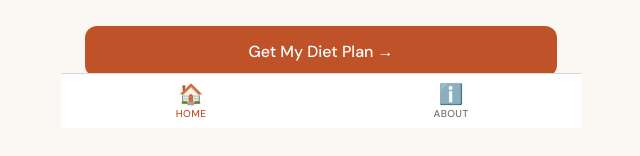
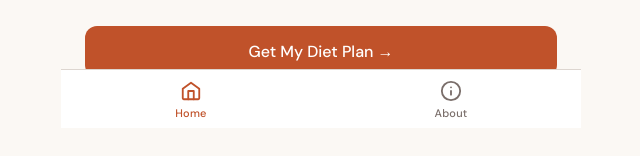
Before and after one commit to ShahrozeRizvi/FerroFuel, a plain HTML site: page index.html in a window 1280 px wide. Shown: the part 672-828 px from the top of the page, 319-959 px from the left. Drawn offline with Linux system fonts and the light colour scheme.

Commit message:
Update index.html

```diff
--- a/index.html
+++ b/index.html
@@ -311,13 +311,14 @@
   }
   .nav-btn {
     flex: 1; padding: 10px 0 8px; display: flex; flex-direction: column;
-    align-items: center; gap: 3px; background: none; border: none;
+    align-items: center; gap: 4px; background: none; border: none;
     cursor: pointer; transition: color 0.15s; font-family: 'DM Sans', sans-serif;
-  }
-  .nav-btn-icon { font-size: 20px; line-height: 1; }
-  .nav-btn-label { font-size: 10px; font-weight: 500; letter-spacing: 0.04em; color: var(--mid-gray); }
-  .nav-btn.active .nav-btn-label { color: var(--rust); }
-  .nav-btn.active .nav-btn-icon { filter: none; }
+    color: var(--mid-gray);
+  }
+  .nav-btn:hover { color: var(--rust-mid); }
+  .nav-btn.active { color: var(--rust); }
+  .nav-icon { width: 22px; height: 22px; stroke: currentColor; display: block; }
+  .nav-btn-label { font-size: 11px; font-weight: 500; letter-spacing: 0.02em; color: inherit; }
 
   /* ---- ABOUT SCREEN ---- */
   .about-hero { background: var(--rust); border-radius: var(--radius-lg); padding: 24px; color: white; text-align: center; margin-bottom: 20px; }
@@ -718,18 +719,39 @@
       FerroFuel is a beta dietary guidance tool. It is not a medical device, clinical service, or substitute for professional advice. Plans are generated by AI and may not account for your complete health picture. Always review any diet plan with your doctor or a registered dietitian before following it — especially if you have medical conditions, take medications, or are pregnant. Results vary by individual.
     </div>
 
+    <div style="text-align:center;padding:24px 0 8px;font-size:13px;color:var(--mid-gray);line-height:1.9;">
+      <div style="font-size:15px;color:var(--charcoal);font-weight:500;margin-bottom:6px;">Built with ♥ &amp; Claude by Shahroze Rizvi</div>
+      <div style="display:flex;justify-content:center;gap:20px;">
+        <a href="https://shahrozerizvi.github.io" target="_blank" style="color:var(--rust);text-decoration:none;font-weight:500;display:flex;align-items:center;gap:5px;">
+          <svg viewBox="0 0 24 24" fill="none" stroke="currentColor" stroke-width="2" stroke-linecap="round" stroke-linejoin="round" style="width:14px;height:14px;"><circle cx="12" cy="12" r="10"/><line x1="2" y1="12" x2="22" y2="12"/><path d="M12 2a15.3 15.3 0 0 1 4 10 15.3 15.3 0 0 1-4 10 15.3 15.3 0 0 1-4-10 15.3 15.3 0 0 1 4-10z"/></svg>
+          Portfolio
+        </a>
+        <a href="https://www.linkedin.com/in/syedshahroze/" target="_blank" style="color:var(--rust);text-decoration:none;font-weight:500;display:flex;align-items:center;gap:5px;">
+          <svg viewBox="0 0 24 24" fill="none" stroke="currentColor" stroke-width="2" stroke-linecap="round" stroke-linejoin="round" style="width:14px;height:14px;"><path d="M16 8a6 6 0 0 1 6 6v7h-4v-7a2 2 0 0 0-2-2 2 2 0 0 0-2 2v7h-4v-7a6 6 0 0 1 6-6z"/><rect x="2" y="9" width="4" height="12"/><circle cx="4" cy="4" r="2"/></svg>
+          LinkedIn
+        </a>
+      </div>
+    </div>
+
     <div style="height:16px;"></div>
   </div>
 
   <!-- BOTTOM NAV -->
   <div class="bottom-nav" id="bottomNav">
     <button class="nav-btn active" id="nav-home" onclick="navTo('home')">
-      <span class="nav-btn-icon">🏠</span>
-      <span class="nav-btn-label">HOME</span>
+      <svg class="nav-icon" viewBox="0 0 24 24" fill="none" stroke="currentColor" stroke-width="2" stroke-linecap="round" stroke-linejoin="round">
+        <path d="M3 9.5L12 3l9 6.5V20a1 1 0 0 1-1 1H4a1 1 0 0 1-1-1V9.5z"/>
+        <path d="M9 21V12h6v9"/>
+      </svg>
+      <span class="nav-btn-label">Home</span>
     </button>
     <button class="nav-btn" id="nav-about" onclick="navTo('about')">
-      <span class="nav-btn-icon">ℹ️</span>
-      <span class="nav-btn-label">ABOUT</span>
+      <svg class="nav-icon" viewBox="0 0 24 24" fill="none" stroke="currentColor" stroke-width="2" stroke-linecap="round" stroke-linejoin="round">
+        <circle cx="12" cy="12" r="10"/>
+        <line x1="12" y1="16" x2="12" y2="12"/>
+        <line x1="12" y1="8" x2="12.01" y2="8"/>
+      </svg>
+      <span class="nav-btn-label">About</span>
     </button>
   </div>
 
```
